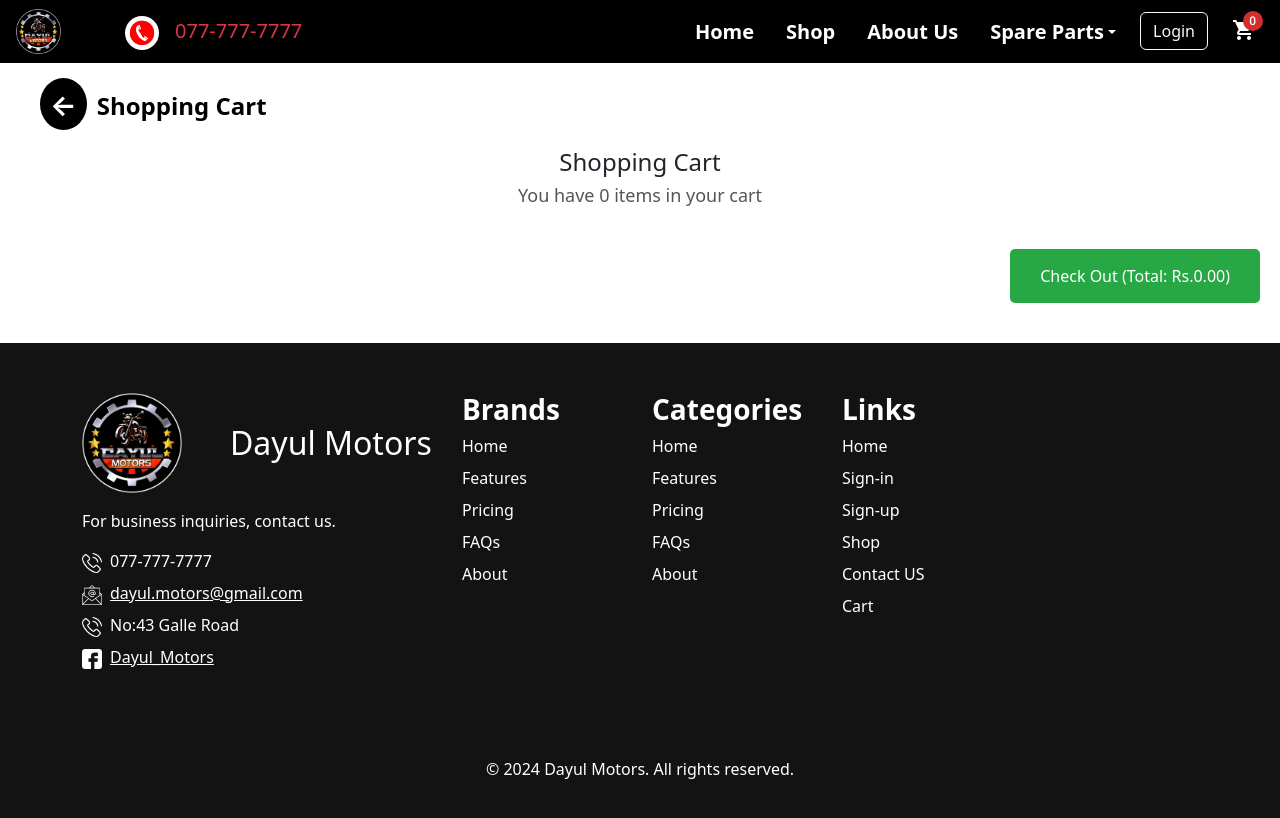
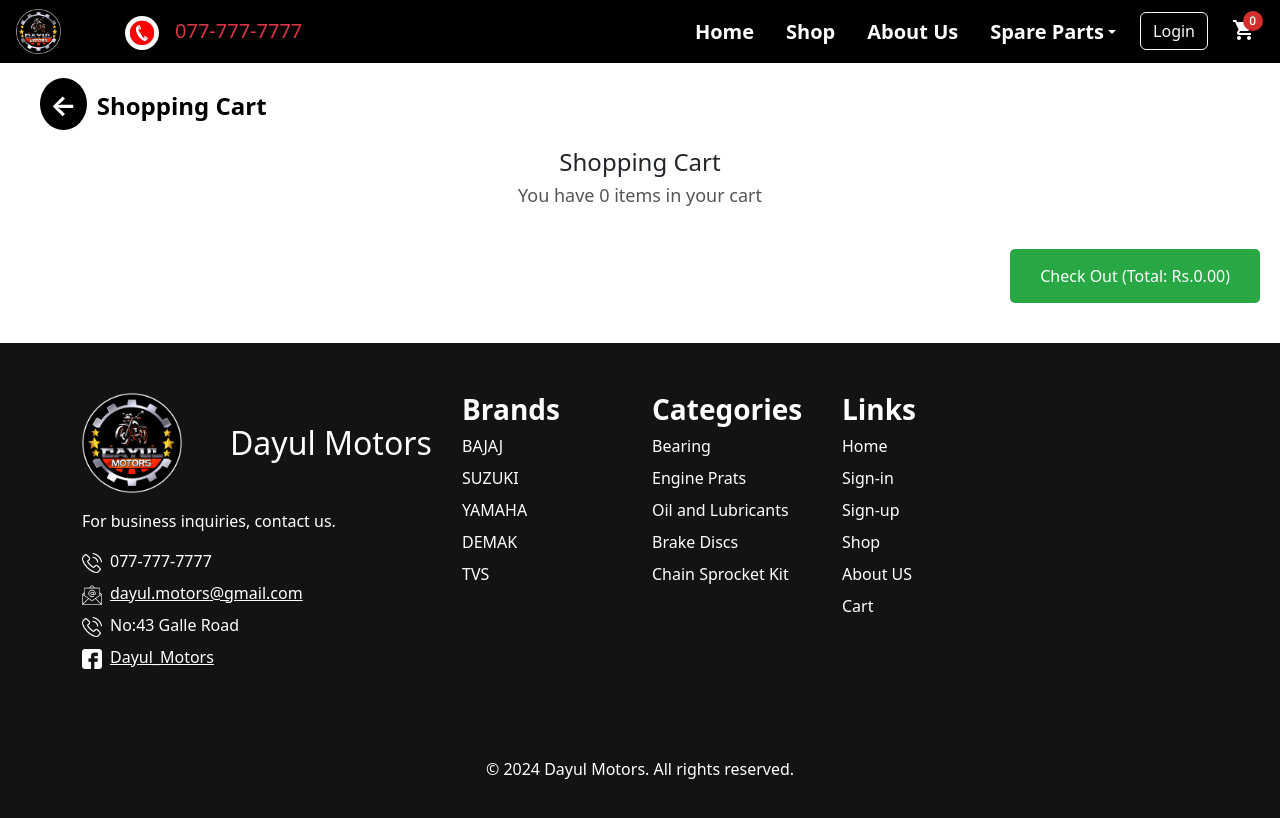
Before and after one commit to Heshan-404/Project-Dayul-Motors, a React (Vite) app in the folder FRONTEND/: page /cart in a window 1280 px wide. Shown: the top 818 px of the page. Built offline with nearby package versions, Linux system fonts and the light colour scheme.

Commit message:
fixed issus some buttons

```diff
--- a/FRONTEND/src/components/AdminDashboard/AdminHome/AdminAccounts/AdminDataTable.jsx
+++ b/FRONTEND/src/components/AdminDashboard/AdminHome/AdminAccounts/AdminDataTable.jsx
@@ -19,6 +19,7 @@
 import Snackbar from "@mui/material/Snackbar";
 import MuiAlert from "@mui/material/Alert";
 import axiosInstance from "../../../../axiosConfig";
+import CircularProgress from '@mui/material/CircularProgress'; // Import CircularProgress
 
 // Separate component for Confirmation Dialog
 const ConfirmDialog = ({ open, onClose, onConfirm, title, message }) => {
@@ -72,12 +73,14 @@
   const [selectedadminid, setSelectedadminid] = useState(null);
   const [editingRow, setEditingRow] = useState(null);
   const [adminLevel, setAdminLevel] = useState(1);
+  const [isLoading, setIsLoading] = useState(true); // Add loading state
 
   useEffect(() => {
     fetchUserData();
   }, []);
 
   const fetchUserData = async () => {
+    setIsLoading(true); // Set loading to true before fetching data
     try {
       const response = await axiosInstance.get(
         "/auth/admin/protected/details",
@@ -89,9 +92,11 @@
       );
       setDataSet(response.data.adminDetails);
       setAdminLevel(localStorage.getItem("adminLevel"));
+      setIsLoading(false); // Set loading to false after fetching data
     } catch (error) {
       console.error("Error fetching admin data:", error);
       showSnackbar("Failed to fetch admin data.", "error");
+      setIsLoading(false); // Set loading to false even on error
     }
   };
 
@@ -239,6 +244,15 @@
   `}
       </style>
 
+      {/* Show loading animation if isLoading is true */}
+      {isLoading && (
+        <div style={{ display: "flex", justifyContent: "center", marginTop: "20px" }}>
+          <CircularProgress />
+        </div>
+      )}
+
+      {/* Show table data if isLoading is false */}
+      {!isLoading && (
         <TableContainer style={{ width: "100%" }} component={Paper}>
           <Table className="table" aria-label="simple table">
             <TableHead>
@@ -426,6 +440,7 @@
             </TableBody>
           </Table>
         </TableContainer>
+      )}
 
       {/* Freeze/Unfreeze Confirmation Dialog  */}
       <ConfirmDialog
--- a/FRONTEND/src/components/AdminDashboard/AdminHome/UserAccounts.jsx/UserDataTable.jsx
+++ b/FRONTEND/src/components/AdminDashboard/AdminHome/UserAccounts.jsx/UserDataTable.jsx
@@ -14,6 +14,7 @@
 import ConfirmDialog from "./ConfirmDialog";
 import SnackbarAlert from "./SnackbarAlert";
 import axiosInstance from "../../../../axiosConfig";
+import CircularProgress from '@mui/material/CircularProgress'; // Import CircularProgress
 
 export default function UserDataTable(props) {
   const [dataSet, setDataSet] = useState([]);
@@ -24,12 +25,14 @@
   const [selectedUserId, setSelectedUserId] = useState(null);
   const [dialogAction, setDialogAction] = useState(""); // 'activate' or 'freeze'
   const [editingRow, setEditingRow] = useState(null);
+  const [isLoading, setIsLoading] = useState(true); // Add loading state
 
   useEffect(() => {
     fetchUserData();
   }, []);
 
   const fetchUserData = async () => {
+    setIsLoading(true); // Set loading to true before fetching data
     try {
       const response = await axiosInstance.get(
         "/auth/admin/protected/fetch_all_users",
@@ -40,9 +43,11 @@
         }
       );
       setDataSet(response.data.users);
+      setIsLoading(false); // Set loading to false after fetching data
     } catch (error) {
       console.error("Error fetching user data:", error);
       showSnackbar("Failed to fetch user data.", "error");
+      setIsLoading(false); // Set loading to false even on error
     }
   };
 
@@ -161,6 +166,15 @@
 
   return (
     <div className="table-container">
+      {/* Display loading indicator if isLoading is true */}
+      {isLoading && (
+        <div style={{ display: "flex", justifyContent: "center", marginTop: "20px" }}>
+          <CircularProgress />
+        </div>
+      )}
+
+      {/* Show the table if isLoading is false */}
+      {!isLoading && (
         <TableContainer component={Paper}>
           <Table className="table" aria-label="simple table">
             <TableHead>
@@ -348,6 +362,7 @@
             </TableBody>
           </Table>
         </TableContainer>
+      )}
 
       <ConfirmDialog
         open={openConfirmDialog}
--- a/FRONTEND/src/components/Homepage/BrandsSlider/BrandsSection.jsx
+++ b/FRONTEND/src/components/Homepage/BrandsSlider/BrandsSection.jsx
@@ -32,7 +32,7 @@
         <div className="col-2 pt-4"></div>
         <div className="col-4 pt-4 pe-5">
           <a
-            href="/brands"
+            href="/shop"
             style={{
               color: "black",
               fontWeight: "bold",
--- a/FRONTEND/src/components/Homepage/CategoriesSlider/CategoriesSection.jsx
+++ b/FRONTEND/src/components/Homepage/CategoriesSlider/CategoriesSection.jsx
@@ -34,7 +34,7 @@
         <div className="col-2 pt-4"></div>
         <div className="col-4 pt-4 pe-5">
           <a
-            href="/brands"
+            href="/shop"
             style={{
               color: "black",
               fontWeight: "bold",
--- a/FRONTEND/src/components/Homepage/Footer.jsx
+++ b/FRONTEND/src/components/Homepage/Footer.jsx
@@ -55,28 +55,28 @@
             <h5 className="fw-bold fs-3 text-white">Brands</h5>
             <ul className="nav flex-column">
               <li className="nav-item mb-2">
-                <a href="#" className="nav-link p-0 text-white">
-                  Home
+                <a href="/shop" className="nav-link p-0 text-white">
+                  BAJAJ
                 </a>
               </li>
               <li className="nav-item mb-2">
-                <a href="#" className="nav-link p-0 text-white">
-                  Features
+                <a href="/shop" className="nav-link p-0 text-white">
+                  SUZUKI
                 </a>
               </li>
               <li className="nav-item mb-2">
-                <a href="#" className="nav-link p-0 text-white">
-                  Pricing
+                <a href="/shop" className="nav-link p-0 text-white">
+                  YAMAHA
                 </a>
               </li>
               <li className="nav-item mb-2">
-                <a href="#" className="nav-link p-0 text-white">
-                  FAQs
+                <a href="/shop" className="nav-link p-0 text-white">
+                  DEMAK
                 </a>
               </li>
               <li className="nav-item mb-2">
-                <a href="#" className="nav-link p-0 text-white">
-                  About
+                <a href="/shop" className="nav-link p-0 text-white">
+                  TVS
                 </a>
               </li>
             </ul>
@@ -88,28 +88,28 @@
             <h5 className="fw-bold fs-3 text-white">Categories</h5>
             <ul className="nav flex-column">
               <li className="nav-item mb-2">
-                <a href="#" className="nav-link p-0 text-white">
-                  Home
+                <a href="/shop" className="nav-link p-0 text-white">
+                  Bearing
                 </a>
               </li>
               <li className="nav-item mb-2">
-                <a href="#" className="nav-link p-0 text-white">
-                  Features
+                <a href="/shop" className="nav-link p-0 text-white">
+                  Engine Prats
                 </a>
               </li>
               <li className="nav-item mb-2">
-                <a href="#" className="nav-link p-0 text-white">
-                  Pricing
+                <a href="/shop" className="nav-link p-0 text-white">
+                  Oil and Lubricants
                 </a>
               </li>
               <li className="nav-item mb-2">
-                <a href="#" className="nav-link p-0 text-white">
-                  FAQs
+                <a href="/shop" className="nav-link p-0 text-white">
+                  Brake Discs
                 </a>
               </li>
               <li className="nav-item mb-2">
-                <a href="#" className="nav-link p-0 text-white">
-                  About
+                <a href="/shop" className="nav-link p-0 text-white">
+                  Chain Sprocket Kit
                 </a>
               </li>
             </ul>
@@ -124,12 +124,12 @@
                 </a>
               </li>
               <li className="nav-item mb-2">
-                <a href="/Sign-in" className="nav-link p-0 text-white">
+                <a href="/Signin" className="nav-link p-0 text-white">
                   Sign-in
                 </a>
               </li>
               <li className="nav-item mb-2">
-                <a href="/Sign-up" className="nav-link p-0 text-white">
+                <a href="/Signup" className="nav-link p-0 text-white">
                   Sign-up
                 </a>
               </li>
@@ -139,8 +139,8 @@
                 </a>
               </li>
               <li className="nav-item mb-2">
-                <a href="/Contact-Us" className="nav-link p-0 text-white">
-                  Contact US
+                <a href="/about-us" className="nav-link p-0 text-white">
+                  About US
                 </a>
               </li>
               <li className="nav-item mb-2">
--- a/FRONTEND/src/components/Homepage/LandingUI.jsx
+++ b/FRONTEND/src/components/Homepage/LandingUI.jsx
@@ -1,8 +1,10 @@
+import React, { useState } from "react";
+import { useNavigate } from "react-router-dom";
 import bgImg from "./BackGround2.jpg";
-import { useState } from "react";
 
 export default function LandingUI() {
   const [isHovered, setIsHovered] = useState(false);
+  const navigate = useNavigate();
 
   const handleMouseEnter = () => {
     setIsHovered(true);
@@ -10,6 +12,10 @@
 
   const handleMouseLeave = () => {
     setIsHovered(false);
+  };
+
+  const handleClick = () => {
+    navigate('/shop');
   };
 
   const styles = {
@@ -80,15 +86,16 @@
                 </p>
                 <p style={styles.paragraph}>
                   {` We're here to help with all your motorcycle repair and parts
-                needs. Explore our products, from spare parts to accessories.
-                Our easy-to-use website makes shopping a breeze. Let's make your
-                next ride amazing!`}
+                  needs. Explore our products, from spare parts to accessories.
+                  Our easy-to-use website makes shopping a breeze. Let's make your
+                  next ride amazing!`}
                 </p>
                 <button
                   className="custom-btn"
                   style={styles.customButton}
                   onMouseEnter={handleMouseEnter}
                   onMouseLeave={handleMouseLeave}
+                  onClick={handleClick}
                 >
                   Shop Now
                 </button>
```
Also changed, not shown: FRONTEND/src/components/AdminDashboard/OrderMNG/AllOrder.jsx (+35 -10 lines), FRONTEND/src/components/AdminDashboard/ProductMNG/AllProducts.jsx (+39 -43 lines). Lines whose indentation alone changed are shown as unchanged.
